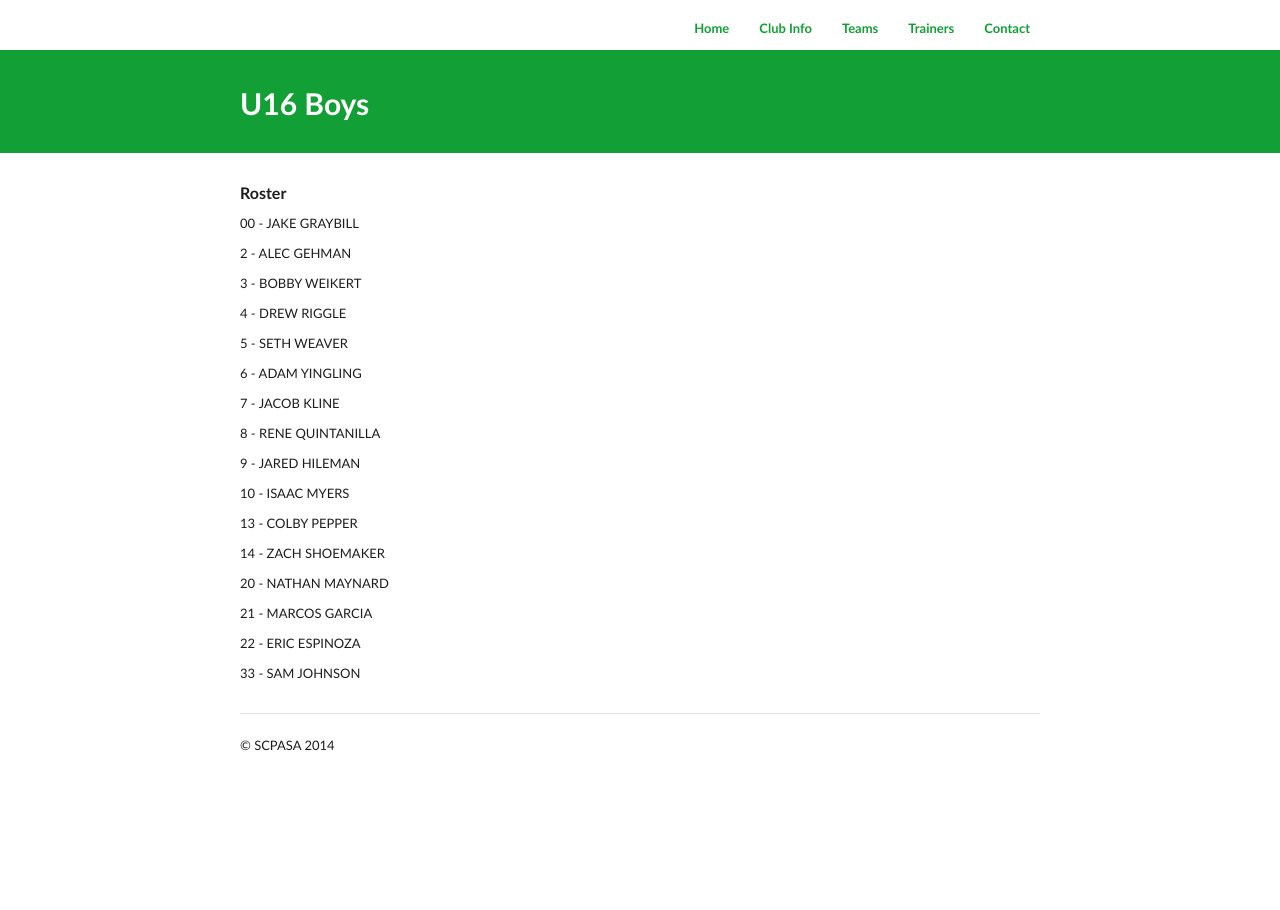
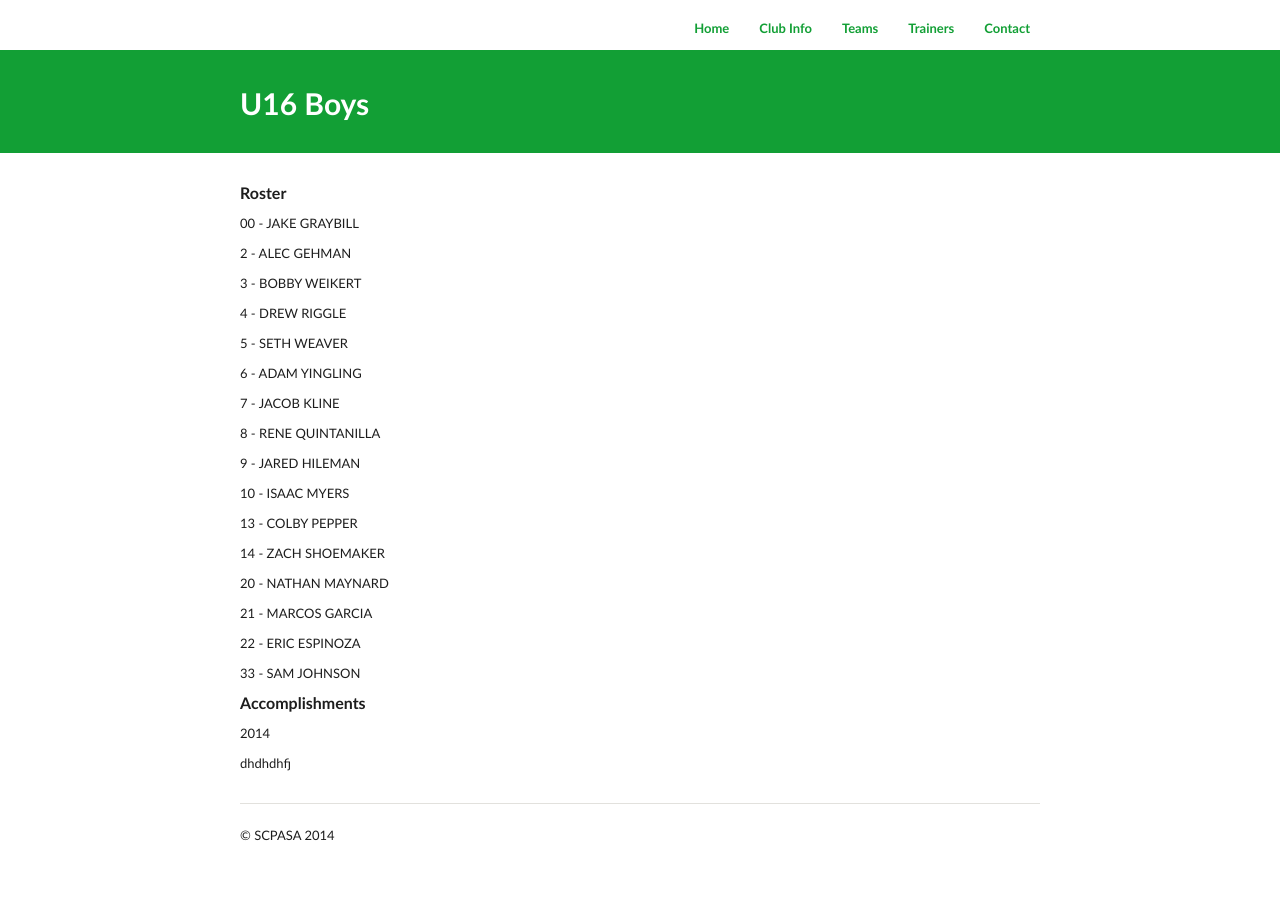
Before and after one commit to SCPASA/SCPASA.github.io, a Jekyll site: the page built from teams/U16-Boys.md, in a window 1280 px wide. Built offline with Jekyll 4.4.1, drawn with Linux system fonts in a browser that asks for light colours; Markdown is read by kramdown in place of the engine named in the settings.

Commit message:
Update U16-Boys.md

```diff
--- a/teams/U16-Boys.md
+++ b/teams/U16-Boys.md
@@ -39,3 +39,10 @@ permalink: /U16-Boys/
 22 - ERIC ESPINOZA
 
 33 - SAM JOHNSON
+
+
+#### Accomplishments
+
+2014
+
+dhdhdhfj
```
